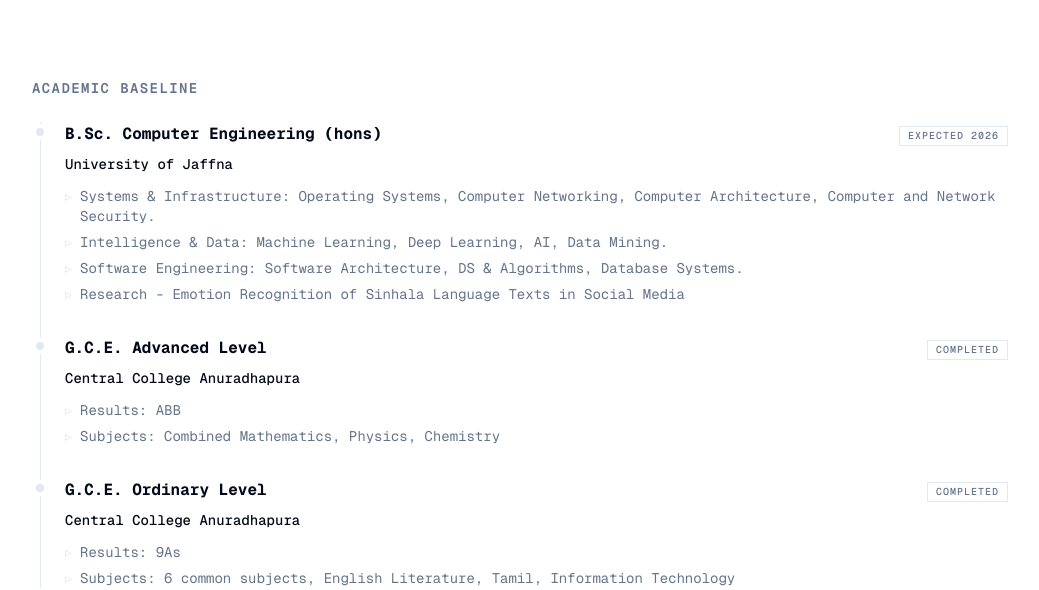
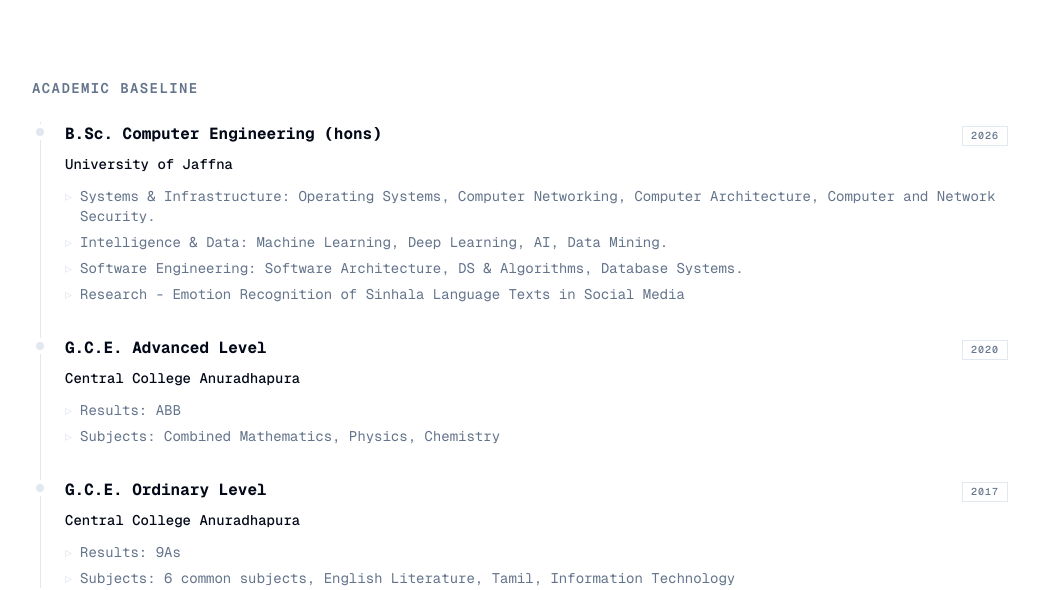
Before and after one commit to amodhyh/portfolio, a Next.js app: page / in a window 1280 px wide. Shown: the part 1644-2234 px from the top of the page, without its empty margins (120-1159 px from the left). Built offline with nearby package versions, Linux system fonts and the light colour scheme.

Commit message:
education pattch

```diff
--- a/data/data.ts
+++ b/data/data.ts
@@ -61,7 +61,7 @@
   {
     institution: "University of Jaffna",
     credential: "B.Sc. Computer Engineering (hons)",
-    period: "Expected 2026",
+    period: "2026",
     details: [
       ` Systems & Infrastructure: Operating Systems, Computer Networking, Computer Architecture, Computer and Network Security.`,
 
@@ -75,7 +75,7 @@
   {
     institution: "Central College Anuradhapura",
     credential: "G.C.E. Advanced Level",
-    period: "Completed",
+    period: "2020",
     details: [
       "Results: ABB",
       "Subjects: Combined Mathematics, Physics, Chemistry"
@@ -84,7 +84,7 @@
   {
     institution: "Central College Anuradhapura",
     credential: "G.C.E. Ordinary Level",
-    period: "Completed",
+    period: "2017",
     details: [
       "Results: 9As",
       "Subjects: 6 common subjects, English Literature, Tamil, Information Technology"
```
